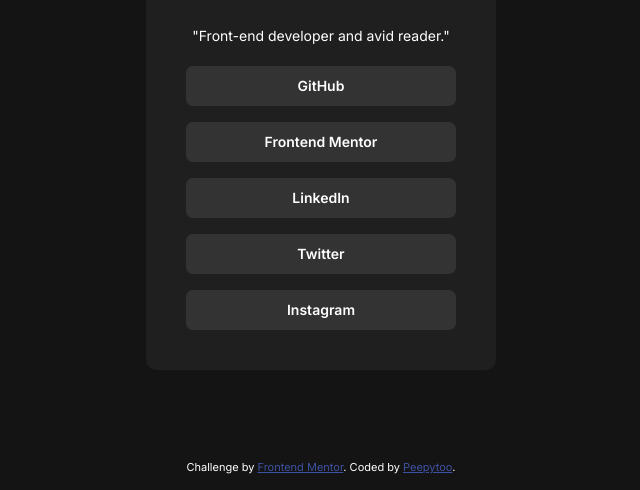
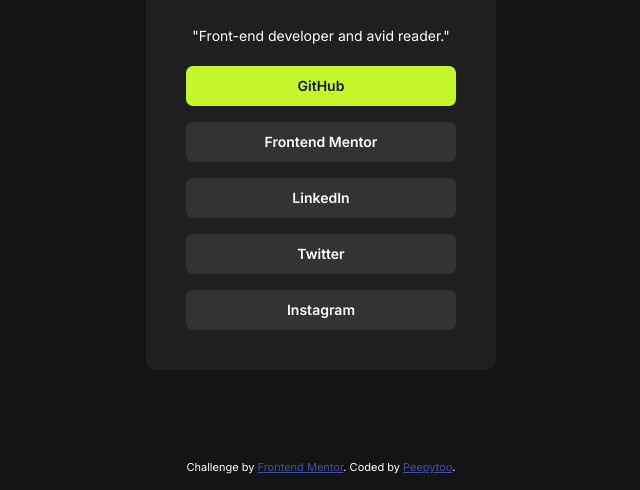
Before and after one commit to Peepytoo/Social-Links-Profile, a plain HTML site: page index.html in a window 1280 px wide. In both pictures the pointer is over the element "GitHub". Shown: the part 326-816 px from the top of the page, without its empty margins (319-959 px from the left). Drawn offline with Linux system fonts and the light colour scheme.

Commit message:
Draft (4)

```diff
--- a/style.css
+++ b/style.css
@@ -9,11 +9,13 @@ body{
     font-family: "inter", "sans-serif";
 }
 .mainbox{
-    width: 350px;
+    max-width: 350px;
     height: 100%;
     background-color: hsl(0,0% ,12%);
     padding-bottom: 32px;
     padding-top: 32px;
+    padding-left: 32px;
+    padding-right: 32px;
     border-radius: 10px;
     display:flex;
     justify-content: center;
@@ -34,7 +36,7 @@ body{
 }
 .description{
     font-weight: 400px;
-    font-size: 0.875rem
+    font-size: 0.875rem;
 }
 .box{
     font-weight: 600;
@@ -49,6 +51,11 @@ body{
     border-radius: 7px;
     font-size: 0.875rem;
 }
+.box:hover{
+    background-color: hsl(75, 94%, 57%);
+    cursor: pointer;
+    color:hsl(0, 0%, 8%);
+}
 .attribution{
     position: absolute;
     bottom: 0px;
```
Also changed, not shown: 1 other file.
